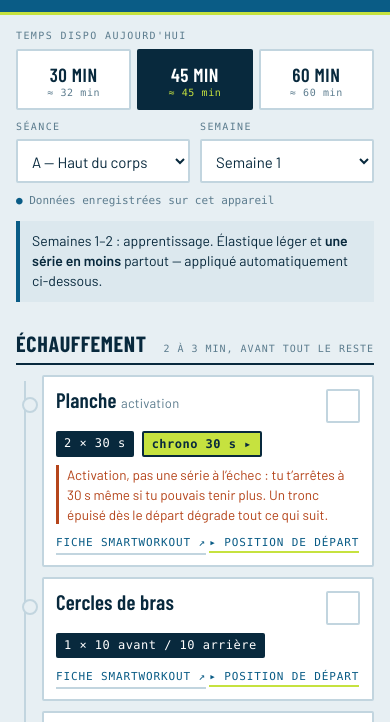
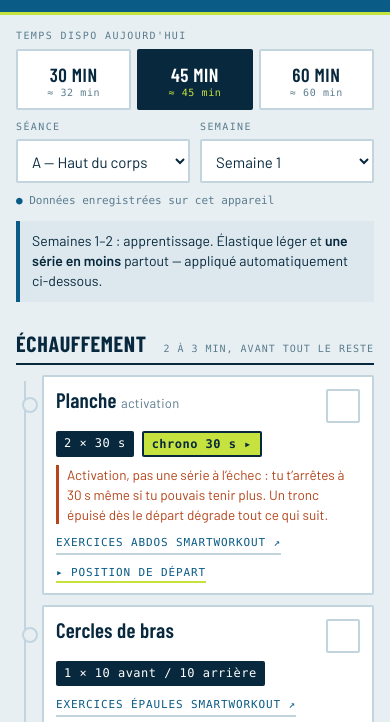
Before and after one commit to Floz42/padel-training, a plain HTML site: page index.html in a window 390 px wide. Shown: the part 77-799 px from the top of the page. Drawn offline with nearby package versions, Linux system fonts and the light colour scheme.

Commit message:
fix(program): use the real smartworkout site for exercise videos
smartworkout.app is an unrelated third-party workout tracker that merely
shares the name -- its library is full of Smith machines and kettlebells,
which should have been the tell. The brand actually in use is
smartworkout-pro.com, whose demonstration videos live in a subscription
mobile app with no public per-exercise URL.

Links now point at the muscle-group page on the French site, which embeds
those videos. Five exercises lose their link for good: SmartWorkout films
neither plyometrics nor cardio.

Also rename the chest press to its standing variant. Its diagram and
caption already described a standing press with the band anchored behind
the door, which is what the kit allows since there is no bench, and note
that it works with either the handles or the bar. Exercise ids are left
untouched so previously logged loads still resolve.

```diff
--- a/index.html
+++ b/index.html
@@ -566,49 +566,50 @@ svg .flr{stroke:var(--ink);stroke-width:2.6;stroke-linecap:round}
 <script>
 const KEY = 'padel-prep-v1';
 
-/* Bibliotheque SmartWorkout : le champ `sw` est un chemin `groupe/slug` verifie (HTTP 200).
-   Absence de `sw` = aucune fiche chez eux, le schema de l'app fait foi. */
-const SW_BASE = 'https://smartworkout.app/en/exercise-library/';
+/* `sw` = groupe musculaire de la page d'exercices SmartWorkout (site FR, videos en francais).
+   Absence de `sw` = pas de page pertinente (pliometrie, cardio) : le schema de l'app fait foi. */
+const SW_BASE = 'https://smartworkout-pro.com/pages/exercices-elastique-';
+const SW_GROUPS = {pectoraux:'pectoraux', dos:'dos', epaule:'épaules', bras:'bras', abdos:'abdos', jambes:'jambes & fessiers'};
 
 const PROGRAM = {
   A: [
-    {bloc:'Échauffement', id:'planche', name:'Planche', detail:'activation', sets:{30:2}, reps:'30 s', tier:30, warm:true, sw:'abs/plank',
+    {bloc:'Échauffement', id:'planche', name:'Planche', detail:'activation', sets:{30:2}, reps:'30 s', tier:30, warm:true, sw:'abdos',
       note:'Activation, pas une série à l’échec : tu t’arrêtes à 30 s même si tu pouvais tenir plus. Un tronc épuisé dès le départ dégrade tout ce qui suit.'},
-    {bloc:'Échauffement', id:'warm-arm-circles', name:'Cercles de bras', sets:{30:1}, reps:'10 avant / 10 arrière', tier:30, warm:true, sw:'shoulders/arm-circles'},
-    {bloc:'Échauffement', id:'warm-pass', name:'Passe-barre épaules élastique', detail:'élastique léger', sets:{30:1}, reps:'10', tier:30, warm:true, sw:'shoulders/band-pass-through-shoulders'},
-    {bloc:'Échauffement', id:'rot-ext', name:'Rotation externe d’épaule', detail:'coiffe des rotateurs', sets:{30:2}, reps:'15 / bras', tier:30, warm:true, sw:'shoulders/seated-shoulder-external-rotation',
+    {bloc:'Échauffement', id:'warm-arm-circles', name:'Cercles de bras', sets:{30:1}, reps:'10 avant / 10 arrière', tier:30, warm:true, sw:'epaule'},
+    {bloc:'Échauffement', id:'warm-pass', name:'Passe-barre épaules élastique', detail:'élastique léger', sets:{30:1}, reps:'10', tier:30, warm:true, sw:'epaule'},
+    {bloc:'Échauffement', id:'rot-ext', name:'Rotation externe d’épaule', detail:'coiffe des rotateurs', sets:{30:2}, reps:'15 / bras', tier:30, warm:true, sw:'epaule',
       note:'Jamais sautée, même en 30 min. C’est ce qui encaisse les smashes répétés.'},
-    {bloc:'Rotation', id:'chop', name:'Chop diagonal élastique', detail:'ancrage haut', sets:{30:2,45:3,60:3}, reps:'10 / côté', rest:60, tier:30, sw:'abs/high-to-low-band-woodchopper',
+    {bloc:'Rotation', id:'chop', name:'Chop diagonal élastique', detail:'ancrage haut', sets:{30:2,45:3,60:3}, reps:'10 / côté', rest:60, tier:30, sw:'abdos',
       note:'Le geste du smash. La puissance part des jambes et passe par le tronc : tu tournes les hanches, tu ne tires pas avec les bras.'},
-    {bloc:'Force', id:'dev-couche', name:'Développé couché élastique', detail:'ancrage porte', sets:{30:3,45:4,60:4}, reps:'8–10', rest:90, tier:30, sw:'chest/band-bench-chest-press'},
-    {bloc:'Force', id:'tirage', name:'Tirage horizontal élastique', detail:'rowing', sets:{30:3,45:4,60:4}, reps:'10–12', rest:90, tier:30, sw:'back/band-high-anchor-wide-row'},
-    {bloc:'Force', id:'pompes', name:'Pompes', detail:'surélevées si besoin', sets:{30:2,45:3,60:3}, reps:'max −2', rest:90, tier:30, sw:'chest/push-up'},
-    {bloc:'Force', id:'dev-mil', name:'Développé militaire élastique', sets:{45:3,60:3}, reps:'10', rest:60, tier:45, sw:'shoulders/band-shoulder-press'},
-    {bloc:'Gainage', id:'planche-lat', name:'Planche latérale', sets:{45:2,60:3}, reps:'30 s / côté', rest:45, tier:45, sw:'abs/side-plank'},
-    {bloc:'Force', id:'face-pull', name:'Face pull élastique', sets:{60:3}, reps:'15', rest:45, tier:60, sw:'shoulders/banded-face-pull'},
-    {bloc:'Force', id:'curl', name:'Curl biceps élastique', sets:{60:2}, reps:'12', rest:45, tier:60, sw:'biceps/band-biceps-curl'},
-    {bloc:'Force', id:'triceps', name:'Extension triceps élastique', detail:'pushdown', sets:{60:2}, reps:'12', rest:45, tier:60, sw:'triceps/band-triceps-pushdown'}
+    {bloc:'Force', id:'dev-couche', name:'Développé pectoraux debout', detail:'ancrage porte · poignées ou barre', sets:{30:3,45:4,60:4}, reps:'8–10', rest:90, tier:30, sw:'pectoraux'},
+    {bloc:'Force', id:'tirage', name:'Tirage horizontal élastique', detail:'rowing', sets:{30:3,45:4,60:4}, reps:'10–12', rest:90, tier:30, sw:'dos'},
+    {bloc:'Force', id:'pompes', name:'Pompes', detail:'surélevées si besoin', sets:{30:2,45:3,60:3}, reps:'max −2', rest:90, tier:30, sw:'pectoraux'},
+    {bloc:'Force', id:'dev-mil', name:'Développé militaire élastique', sets:{45:3,60:3}, reps:'10', rest:60, tier:45, sw:'epaule'},
+    {bloc:'Gainage', id:'planche-lat', name:'Planche latérale', sets:{45:2,60:3}, reps:'30 s / côté', rest:45, tier:45, sw:'abdos'},
+    {bloc:'Force', id:'face-pull', name:'Face pull élastique', sets:{60:3}, reps:'15', rest:45, tier:60, sw:'epaule'},
+    {bloc:'Force', id:'curl', name:'Curl biceps élastique', sets:{60:2}, reps:'12', rest:45, tier:60, sw:'bras'},
+    {bloc:'Force', id:'triceps', name:'Extension triceps élastique', detail:'pushdown', sets:{60:2}, reps:'12', rest:45, tier:60, sw:'bras'}
   ],
   B: [
-    {bloc:'Échauffement', id:'planche', name:'Planche', detail:'activation', sets:{30:2}, reps:'30 s', tier:30, warm:true, sw:'abs/plank',
+    {bloc:'Échauffement', id:'planche', name:'Planche', detail:'activation', sets:{30:2}, reps:'30 s', tier:30, warm:true, sw:'abdos',
       note:'Activation, pas une série à l’échec. Un tronc pré-fatigué encaisse mal les réceptions de pliométrie.'},
-    {bloc:'Échauffement', id:'warm-monster', name:'Marche latérale élastique', detail:'élastique aux chevilles', sets:{30:1}, reps:'20 pas', tier:30, warm:true, sw:'legs/forward-band-monster-walk',
+    {bloc:'Échauffement', id:'warm-monster', name:'Marche latérale élastique', detail:'élastique aux chevilles', sets:{30:1}, reps:'20 pas', tier:30, warm:true, sw:'jambes',
       note:'Réveille les fessiers et la stabilité latérale du genou — exactement ce que la pliométrie va solliciter.'},
-    {bloc:'Échauffement', id:'warm-squat', name:'Squats à vide', sets:{30:1}, reps:'15', tier:30, warm:true, sw:'legs/squat'},
-    {bloc:'Échauffement', id:'warm-lunge', name:'Fente avec rotation', sets:{30:1}, reps:'5 / côté', tier:30, warm:true, sw:'legs/lunge-stretch'},
-    {bloc:'Pliométrie', id:'squat-jump', name:'Squat jumps', sets:{30:3,45:3,60:4}, reps:'6', rest:90, tier:30, sw:'legs/jump-squat'},
+    {bloc:'Échauffement', id:'warm-squat', name:'Squats à vide', sets:{30:1}, reps:'15', tier:30, warm:true, sw:'jambes'},
+    {bloc:'Échauffement', id:'warm-lunge', name:'Fente avec rotation', sets:{30:1}, reps:'5 / côté', tier:30, warm:true, sw:'jambes'},
+    {bloc:'Pliométrie', id:'squat-jump', name:'Squat jumps', sets:{30:3,45:3,60:4}, reps:'6', rest:90, tier:30},
     {bloc:'Pliométrie', id:'skater', name:'Skater jumps', detail:'bonds latéraux', sets:{30:3,45:3,60:4}, reps:'6 / côté', rest:90, tier:30,
       note:'Le plus spécifique padel avec le départ 3 m. Si la réception devient molle, la série est finie.'},
     {bloc:'Pliométrie', id:'depart', name:'Départs explosifs 3 m', sets:{30:5,45:6,60:6}, reps:'1 départ', rest:60, tier:30},
     {bloc:'Pliométrie', id:'split-jump', name:'Split jumps', detail:'fentes sautées', sets:{45:3,60:3}, reps:'8 / jambe', rest:75, tier:45},
-    {bloc:'Rotation', id:'twist', name:'Twist horizontal élastique', detail:'ancrage hauteur poitrine', sets:{45:3,60:3}, reps:'12 / côté', rest:60, tier:45, sw:'abs/band-twist-(horizontal)',
+    {bloc:'Rotation', id:'twist', name:'Twist horizontal élastique', detail:'ancrage hauteur poitrine', sets:{45:3,60:3}, reps:'12 / côté', rest:60, tier:45, sw:'abdos',
       note:'Le geste du coup droit et du revers. Les pieds restent plantés : c’est le buste qui tourne, pas les bras qui tirent.'},
-    {bloc:'Force', id:'squat-elast', name:'Squat élastique', sets:{30:3,45:3,60:3}, reps:'12', rest:60, tier:30, sw:'legs/band-squat'},
-    {bloc:'Force', id:'mollets', name:'Mollets debout', sets:{30:2,45:3,60:3}, reps:'20', rest:45, tier:30, sw:'legs/standing-calf-raise'},
-    {bloc:'Force', id:'sdt', name:'Soulevé de terre roumain élastique', sets:{45:3,60:3}, reps:'12', rest:60, tier:45, sw:'legs/cable-romanian-deadlift'},
-    {bloc:'Gainage', id:'pallof', name:'Pallof press élastique', detail:'anti-rotation', sets:{45:2,60:3}, reps:'12 / côté', rest:45, tier:45, sw:'abs/band-pallof-press'},
-    {bloc:'Force', id:'bulgare', name:'Fente bulgare', detail:'pied arrière sur chaise', sets:{60:3}, reps:'10 / jambe', rest:60, tier:60, sw:'legs/dumbbell-bulgarian-squat'},
-    {bloc:'Cardio', id:'intervalles', name:'Intervalles 20 s / 40 s', sets:{60:1}, reps:'8 min', rest:0, tier:60, sw:'legs/jump-rope'}
+    {bloc:'Force', id:'squat-elast', name:'Squat élastique', sets:{30:3,45:3,60:3}, reps:'12', rest:60, tier:30, sw:'jambes'},
+    {bloc:'Force', id:'mollets', name:'Mollets debout', sets:{30:2,45:3,60:3}, reps:'20', rest:45, tier:30, sw:'jambes'},
+    {bloc:'Force', id:'sdt', name:'Soulevé de terre roumain élastique', sets:{45:3,60:3}, reps:'12', rest:60, tier:45, sw:'jambes'},
+    {bloc:'Gainage', id:'pallof', name:'Pallof press élastique', detail:'anti-rotation', sets:{45:2,60:3}, reps:'12 / côté', rest:45, tier:45, sw:'abdos'},
+    {bloc:'Force', id:'bulgare', name:'Fente bulgare', detail:'pied arrière sur chaise', sets:{60:3}, reps:'10 / jambe', rest:60, tier:60, sw:'jambes'},
+    {bloc:'Cardio', id:'intervalles', name:'Intervalles 20 s / 40 s', sets:{60:1}, reps:'8 min', rest:0, tier:60}
   ]
 };
 
@@ -724,7 +725,7 @@ const FIGURES = {
       + '<rect class="anch" x="6" y="14" width="6" height="60"/>'
       + '<path class="band" d="M12 34 Q28 30 46 41"/>'
       + '<path class="arr" d="M56 40 L78 40"/>',
-    cap: 'Dos à la porte, élastique ancré derrière toi à hauteur de poitrine. Mains devant les pectoraux, coudes fléchis et légèrement sous la ligne des épaules. Tu pousses vers l\u2019avant.'
+    cap: 'Dos à la porte, élastique ancré derrière toi à hauteur de poitrine. Poignées ou barre au choix : la barre impose des mains symétriques, les poignées laissent les poignets tourner librement. Mains devant les pectoraux, coudes fléchis et légèrement sous la ligne des épaules. Tu pousses vers l’avant.'
   },
   'tirage': {
     svg: '<circle class="hd" cx="48" cy="20" r="7"/><path class="b" d="M48 27 L48 58"/>'
@@ -1085,8 +1086,8 @@ function exCard(e, isBeyond){
     </div>
     ${e.note?`<div class="ex-note">${e.note}</div>`:''}
     ${e.sw
-      ? `<a class="swlink" href="${SW_BASE}${e.sw}" target="_blank" rel="noopener noreferrer">Fiche SmartWorkout ↗</a>`
-      : '<div class="swnone">Pas de fiche SmartWorkout — voir le schéma</div>'}
+      ? `<a class="swlink" href="${SW_BASE}${e.sw}" target="_blank" rel="noopener noreferrer">Exercices ${SW_GROUPS[e.sw]} SmartWorkout ↗</a>`
+      : '<div class="swnone">Pas de vidéo SmartWorkout — voir le schéma</div>'}
     ${FIGURES[e.id]?`
     <button class="figbtn" aria-expanded="false">▸ Position de départ</button>
     <div class="figbox">
--- a/sw.js
+++ b/sw.js
@@ -2,7 +2,7 @@
 // Stratégie : cache-first sur les fichiers de l'app (elle est entièrement statique),
 // avec mise à jour en arrière-plan au prochain lancement.
 
-const VERSION = 'prepa-padel-v2';
+const VERSION = 'prepa-padel-v3';
 const ASSETS = [
   './',
   './index.html',
```
Also changed, not shown: CLAUDE.md (+28 -16 lines).
